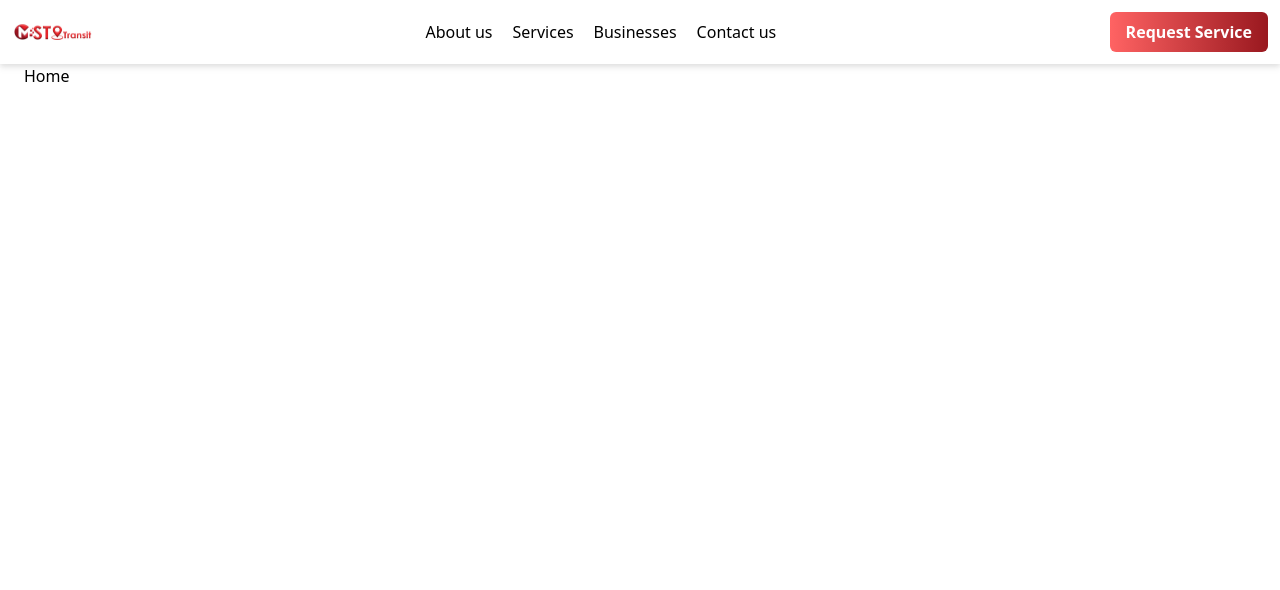
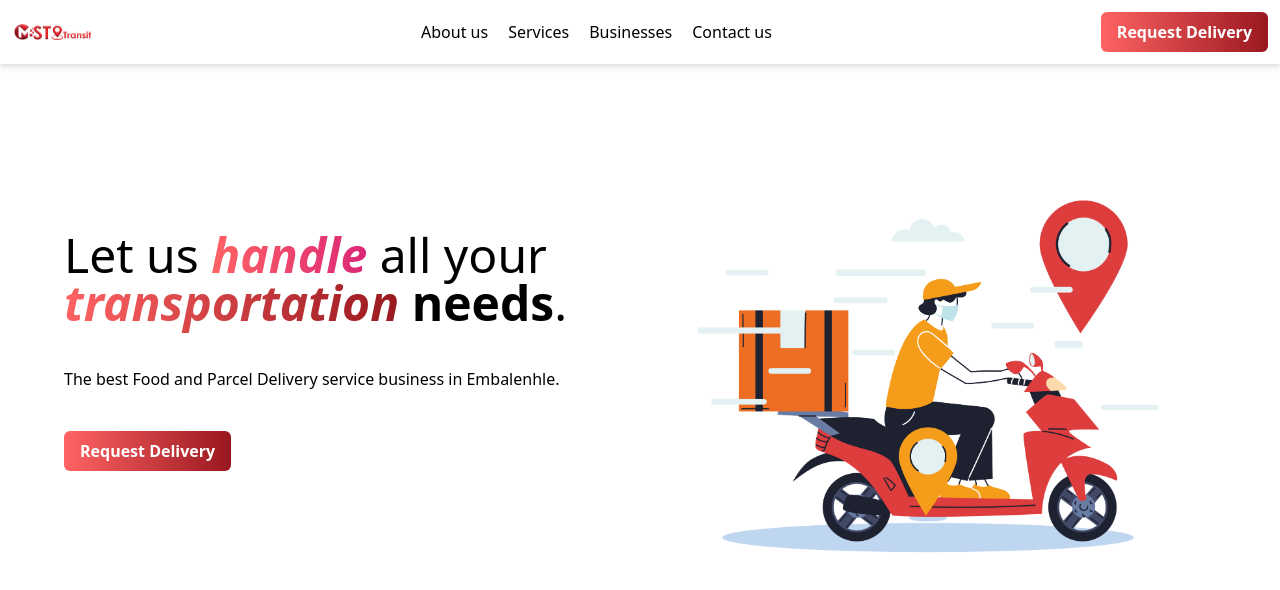
Before and after one commit to refilwe-tech/Mst-Transit, a React (Vite) app in the folder mst-transit-web/: page / in a window 1280 px wide. Shown: the top 590 px of the page. Built offline with nearby package versions, Linux system fonts and the light colour scheme.

Commit message:
Home screen

```diff
--- a/mst-transit-web/src/assets/images/index.ts
+++ b/mst-transit-web/src/assets/images/index.ts
@@ -1 +1,3 @@
 export { default as ReactSVG } from "./react.svg";
+export { default as DeliveryMan } from "./DeliveryB-1.jpg";
+export { default as DeliveryBike } from "./deliveryBike.jpg";
--- a/mst-transit-web/src/components/common/nav.tsx
+++ b/mst-transit-web/src/components/common/nav.tsx
@@ -1,12 +1,12 @@
 import { Link } from "react-router-dom";
 import { LogoIcon } from "../../assets";
 import { Button } from ".";
+import { CONTACTS } from "../../contants";
 
 export const Nav = () => {
   return (
     <nav className="bg-white flex items-center justify-between p-3 drop-shadow-md">
       <img src={LogoIcon} className="w-20 hidden md:flex" alt="logo" />
-
       <ul className="hidden md:flex items-center justify-evenly gap-5">
         <Link to="#about-us">About us</Link>
         <Link to="#services">Services</Link>
@@ -14,7 +14,12 @@ export const Nav = () => {
         <Link to="#contact">Contact us</Link>
       </ul>
       <section className="hidden md:flex">
-        <Button variant="gradient">Request Service</Button>
+        <Button
+          onClick={() => window.open(CONTACTS.whatsapp, "_blank")}
+          variant="gradient"
+        >
+          Request Delivery
+        </Button>
       </section>
     </nav>
   );
--- a/mst-transit-web/src/components/pages/home/home.tsx
+++ b/mst-transit-web/src/components/pages/home/home.tsx
@@ -1,3 +1,41 @@
+import { Button } from "../..";
+import { DeliveryBike, DeliveryMan } from "../../../assets";
+import { CONTACTS } from "../../../contants";
+
 export const Home = () => {
-  return <div>Home</div>;
+  return (
+    <section className="h-full w-full">
+      <section className="w-full h-4/5 flex items-center py-6">
+        <section className="w-1/2">
+          <h1 className="text-5xl">
+            Let us{" "}
+            <em className="font-semibold text-transparent bg-clip-text bg-gradient-to-r from-primary to-pink-600">
+              handle
+            </em>{" "}
+            all your{" "}
+            <em className="font-extrabold text-transparent  bg-clip-text bg-gradient-to-r from-primary to-secondary">
+              transportation
+            </em>{" "}
+            <strong className="font-extrabold">needs</strong>.
+          </h1>
+          <p className="py-10">
+            The best Food and Parcel Delivery service business in Embalenhle.
+          </p>
+          <Button
+            onClick={() => window.open(CONTACTS.whatsapp, "_blank")}
+            variant="gradient"
+          >
+            Request Delivery
+          </Button>
+        </section>
+        <section className="w-1/2">
+          <img src={DeliveryBike} alt="placeholder" />
+        </section>
+      </section>
+      <section
+        id="businesses"
+        className="w-full h-1/5 flex items-center py-6"
+      ></section>
+    </section>
+  );
 };
--- a/mst-transit-web/src/components/templates/app-layout.tsx
+++ b/mst-transit-web/src/components/templates/app-layout.tsx
@@ -5,7 +5,7 @@ export const AppLayout: FC<PropsWithChildren> = ({ children }) => {
   return (
     <main className="flex flex-col">
       <Nav />
-      <section className="px-6">{children}</section>
+      <section className="px-16">{children}</section>
     </main>
   );
 };
--- /dev/null
+++ b/mst-transit-web/src/contants/index.ts
@@ -0,0 +1,3 @@
+export const CONTACTS = {
+  whatsapp: "https://wa.link/a4uw6b",
+};
```
Also changed, not shown: mst-transit-web/src/assets/images/DeliveryB-1.jpg (added), mst-transit-web/src/assets/images/deliveryBike.jpg (added).
